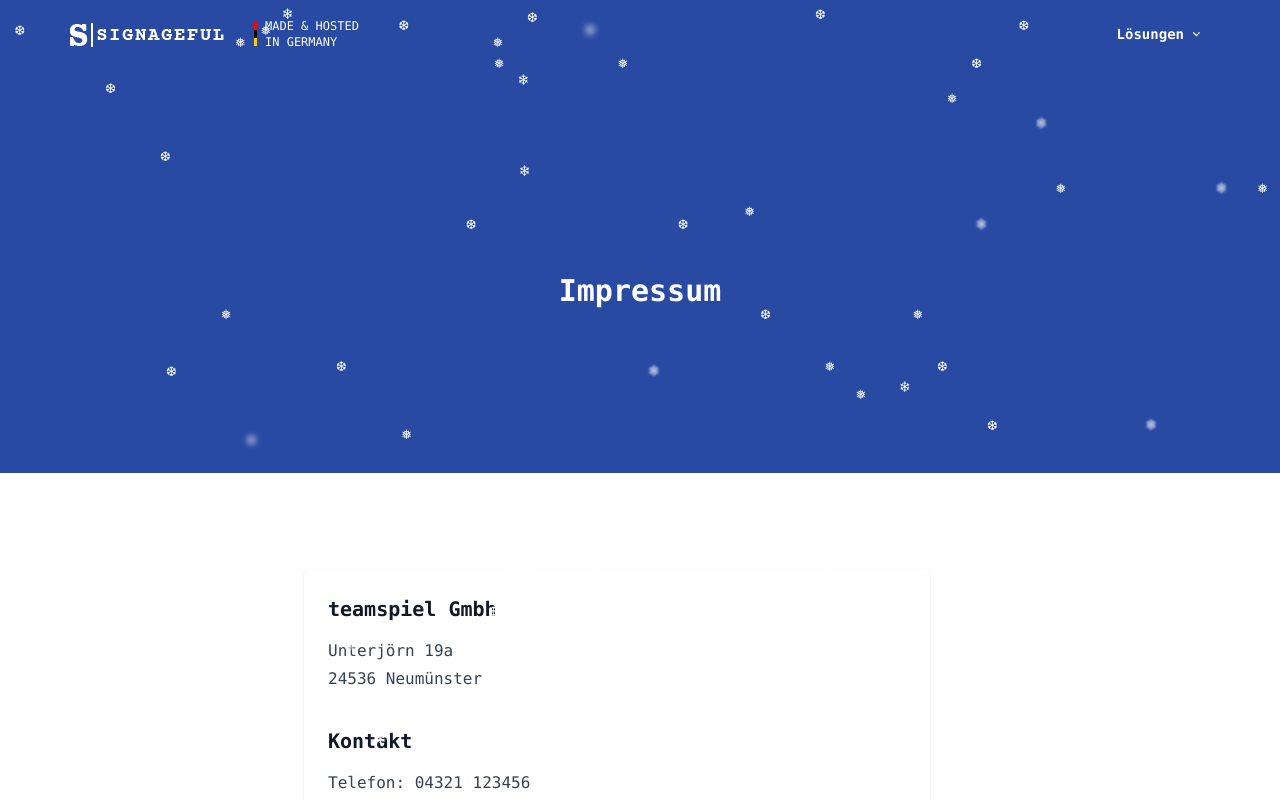
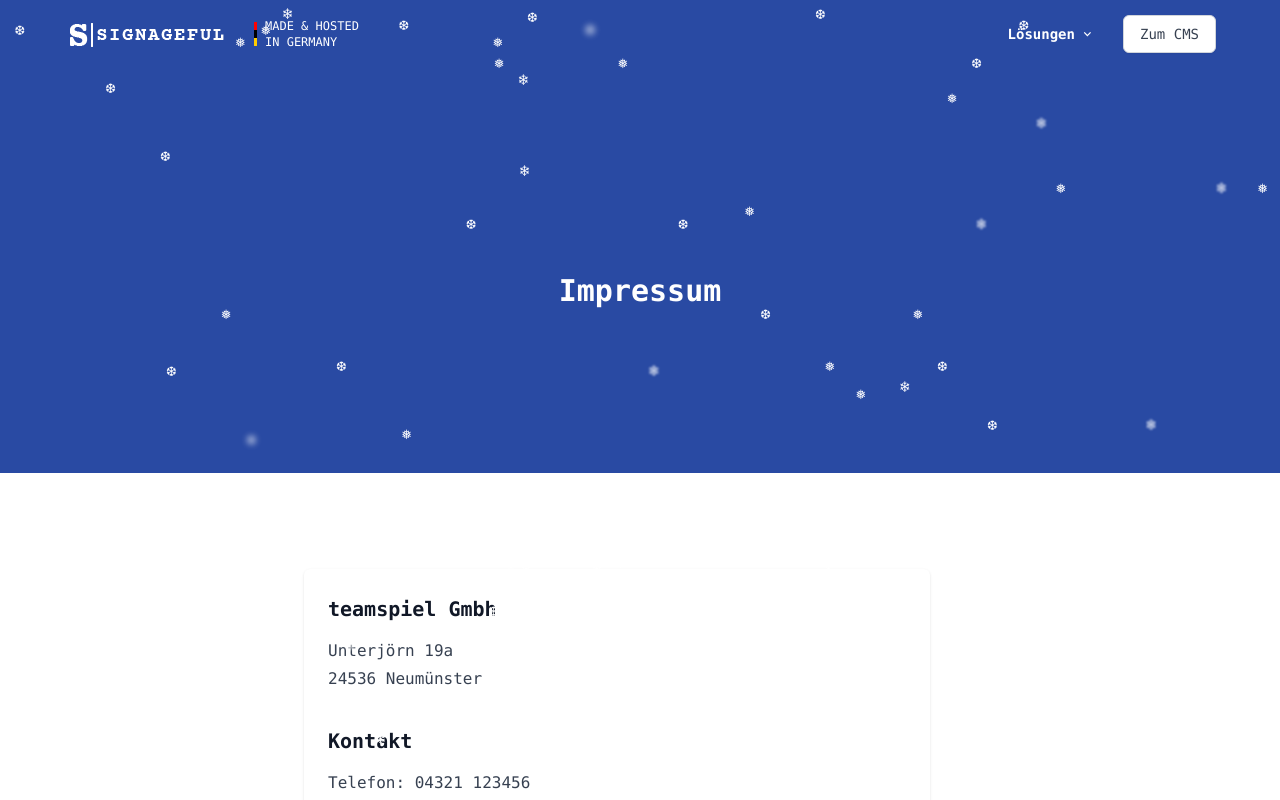
Before and after one commit to signageful/web-svelte, a SvelteKit app: page /imprint in a window 1280 px wide. Shown: the top 800 px of the page. Built offline with nearby package versions, Linux system fonts and the light colour scheme.

Commit message:
a button

```diff
--- a/src/components/Menu.svelte
+++ b/src/components/Menu.svelte
@@ -58,6 +58,13 @@ import type { MenuItem } from './menu.types';
                     <Navitem item={item} />
                 {/each}
             </ul>
+            <div class="flex items-center ml-4">
+                <a href="https://app.signageful.com" title="Zum CMS"
+                    class="inline-flex items-center px-4 py-2 border border-gray-300 shadow-sm text-sm font-medium rounded-md whitespace-nowrap text-gray-700 bg-white hover:bg-primary-700 hover:text-white focus:outline-none focus:ring-2 focus:ring-offset-2 focus:ring-primary-500 transition-colors duration-200"
+                >
+                    Zum CMS
+                </a>
+            </div>
         </div>
     </div>
 </nav>
```
